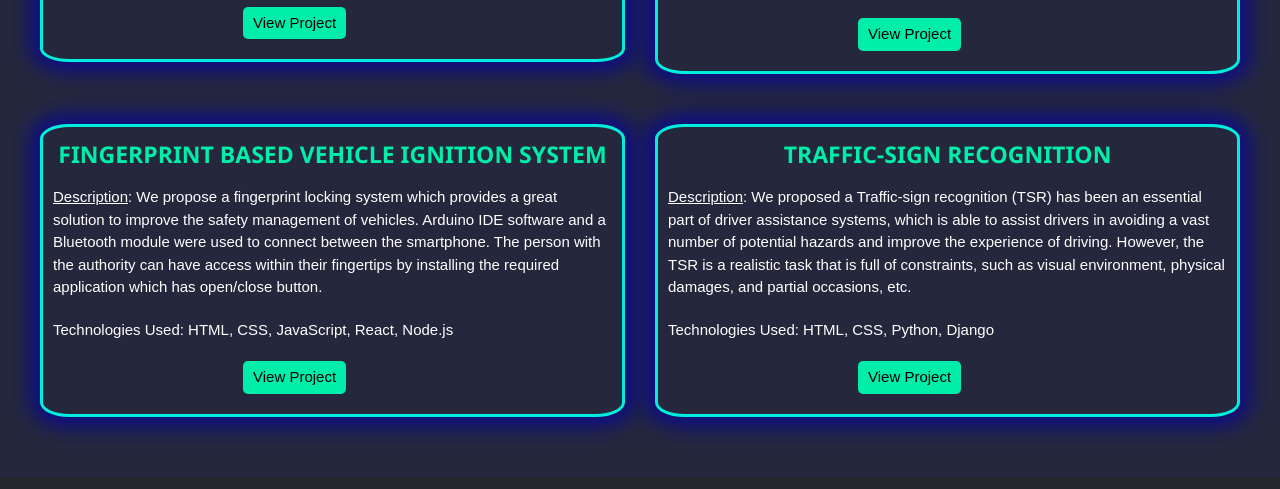
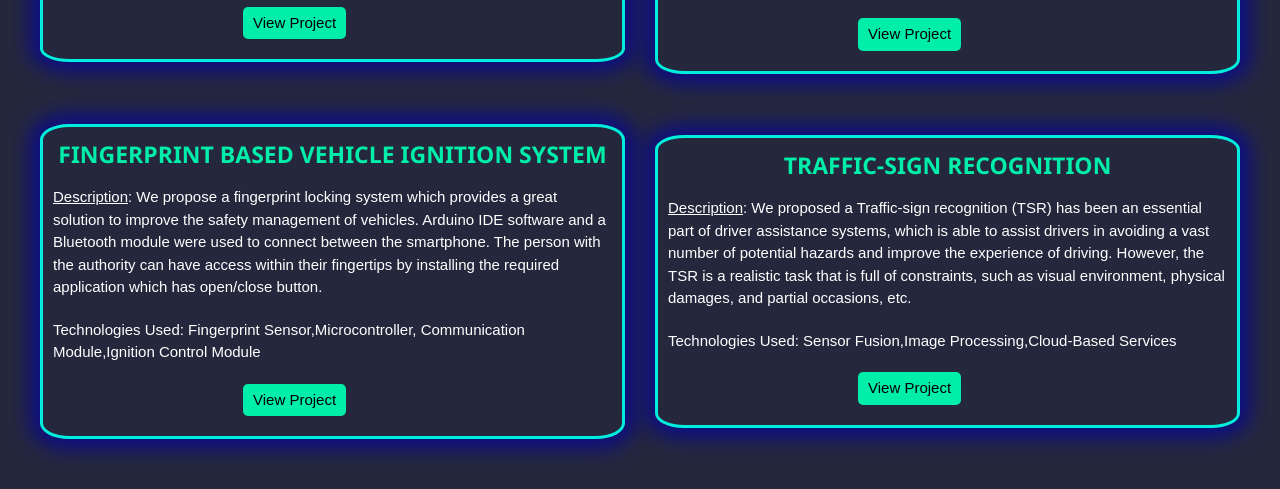
Before and after one commit to sampathbeliever/Personal-Portfolio, a plain HTML site: page index.html in a window 1280 px wide. Shown: the part 2998-3487 px from the top of the page. Drawn offline with nearby package versions, Linux system fonts and the light colour scheme.

Commit message:
Update index.html

```diff
--- a/index.html
+++ b/index.html
@@ -124,14 +124,14 @@
             <div class="project">
                 <h3>FINGERPRINT BASED VEHICLE IGNITION SYSTEM</h3>
                 <p><U>Description</U>: We propose a fingerprint locking system which provides a great solution to improve the safety management of vehicles. Arduino IDE software and a Bluetooth module were used to connect between the smartphone. The person with the authority can have access within their fingertips by installing the required application which has open/close button.</p>
-                <p>Technologies Used: HTML, CSS, JavaScript, React, Node.js</p>
+                <p>Technologies Used: Fingerprint Sensor,Microcontroller, Communication Module,Ignition Control Module</p>
                 <a href="#">View Project</a>
                 <p></p>
             </div>
             <div class="project">
                 <h3>TRAFFIC-SIGN RECOGNITION</h3>
                 <p><U>Description</U>: We proposed a Traffic-sign recognition (TSR) has been an essential part of driver assistance systems, which is able to assist drivers in avoiding a vast number of potential hazards and improve the experience of driving. However, the TSR is a realistic task that is full of constraints, such as visual environment, physical damages, and partial occasions, etc.</p>
-                <p>Technologies Used: HTML, CSS, Python, Django</p>
+                <p>Technologies Used: Sensor Fusion,Image Processing,Cloud-Based Services </p>
                 <a href="project2.html">View Project</a>
                 <p></p>
             </div>
```
